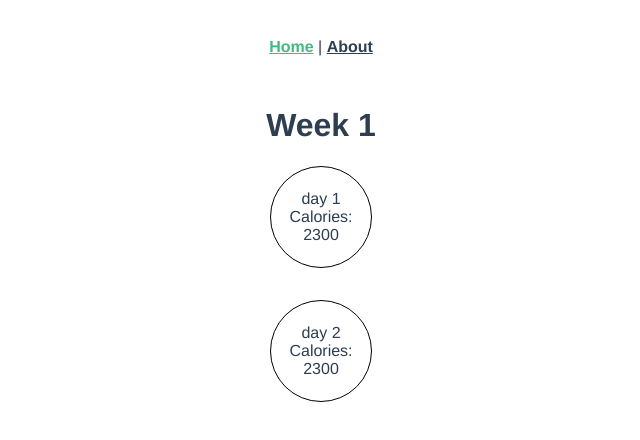
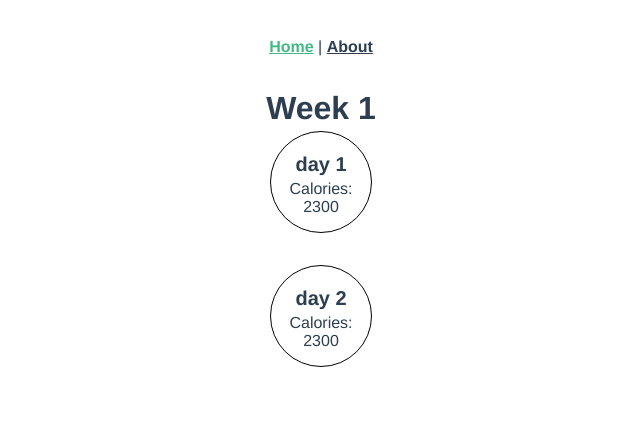
Before and after one commit to patrickjparker/hackathon, a Vue app in the folder frontend/: page /#/ in a window 1280 px wide. Shown: the top 440 px of the page, without its empty margins (319-959 px from the left). Built offline with nearby package versions, Linux system fonts and the light colour scheme.

Commit message:
Some styling

```diff
--- a/frontend/src/components/DayModule.vue
+++ b/frontend/src/components/DayModule.vue
@@ -1,11 +1,14 @@
 <template>
 <div>
   <Module @click="show = !show" size="100">
-    <slot/>
+    <div>
+      <div class="name">{{ day.day }}</div>
+      <div>Calories: {{day.goal.calories}}</div>
+    </div>
   </Module>
   <transition>
     <div v-if="show">
-      <MealModule v-for="meal in meals" :key="meal.id" :meal="meal"/>
+      <MealModule v-for="meal in day.meals" :key="meal.id" :meal="meal"/>
     </div>
   </transition>
 </div>
@@ -18,7 +21,7 @@ export default {
   name: 'DayModule',
   components: { Module, MealModule },
   props: {
-    meals: Array
+    day: Object
   },
   data: function() {
     return {
@@ -29,6 +32,10 @@ export default {
 }
 </script>
 
-<style>
-
+<style scoped>
+.name {
+  margin: 0.25rem;
+  font-size: 1.25rem;
+  font-weight: bold;
+}
 </style>
--- a/frontend/src/components/MealModule.vue
+++ b/frontend/src/components/MealModule.vue
@@ -1,8 +1,10 @@
 <template>
 <div>
   <Module @click="show = !show" size="75" :completed="allFoodEaten">
-    {{ meal.name }}
-    {{ meal.totalCalories }}
+    <div>
+      <div class="name">{{ meal.name }}</div>
+      <div>Calories: {{ meal.totalCalories }}</div>
+    </div>
   </Module>
   <transition>
     <div v-if="show">
@@ -41,5 +43,9 @@ export default {
 </script>
 
 <style>
+.name {
+  margin: 0.25rem;
+  font-weight: bold;
+}
 
 </style>
--- a/frontend/src/components/Module.vue
+++ b/frontend/src/components/Module.vue
@@ -29,6 +29,7 @@ export default {
   display: flex;
   justify-content: center;
   align-items: center;
+  flex-direction: column;
   --size: 100px;
   width: var(--size);
   height: var(--size);
--- a/frontend/src/components/WeekView.vue
+++ b/frontend/src/components/WeekView.vue
@@ -1,12 +1,7 @@
 <template>
   <div>
     <h1>Week 1</h1>
-    <DayModule v-for="day in mockData.plan" :key="day.day"
-      :meals="day.meals">
-      <div>
-        <div>{{ day.day }}</div>
-        <div>Calories: {{day.goal.calories}}</div>
-      </div>
+    <DayModule v-for="day in mockData.plan" :key="day.day" :day="day">
     </DayModule>
   </div>
 </template>
@@ -29,5 +24,7 @@ export default {
 </script>
 
 <style scoped>
-
+h1 {
+  margin: 0.25rem;
+}
 </style>
```
